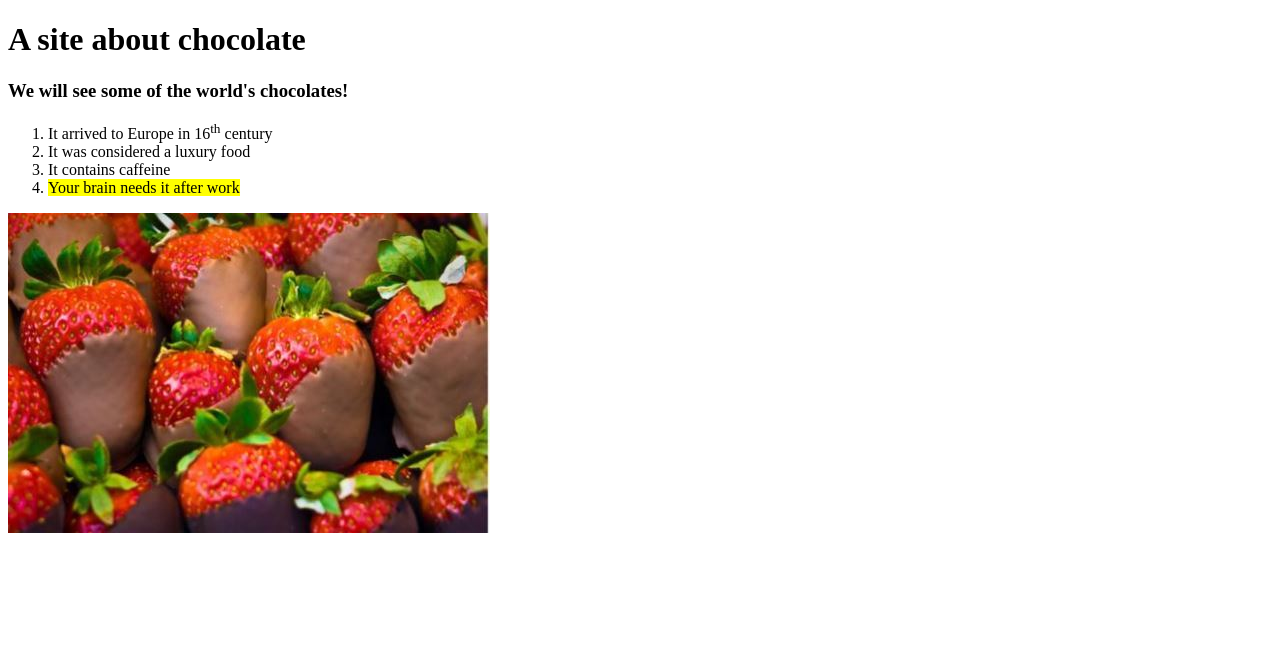
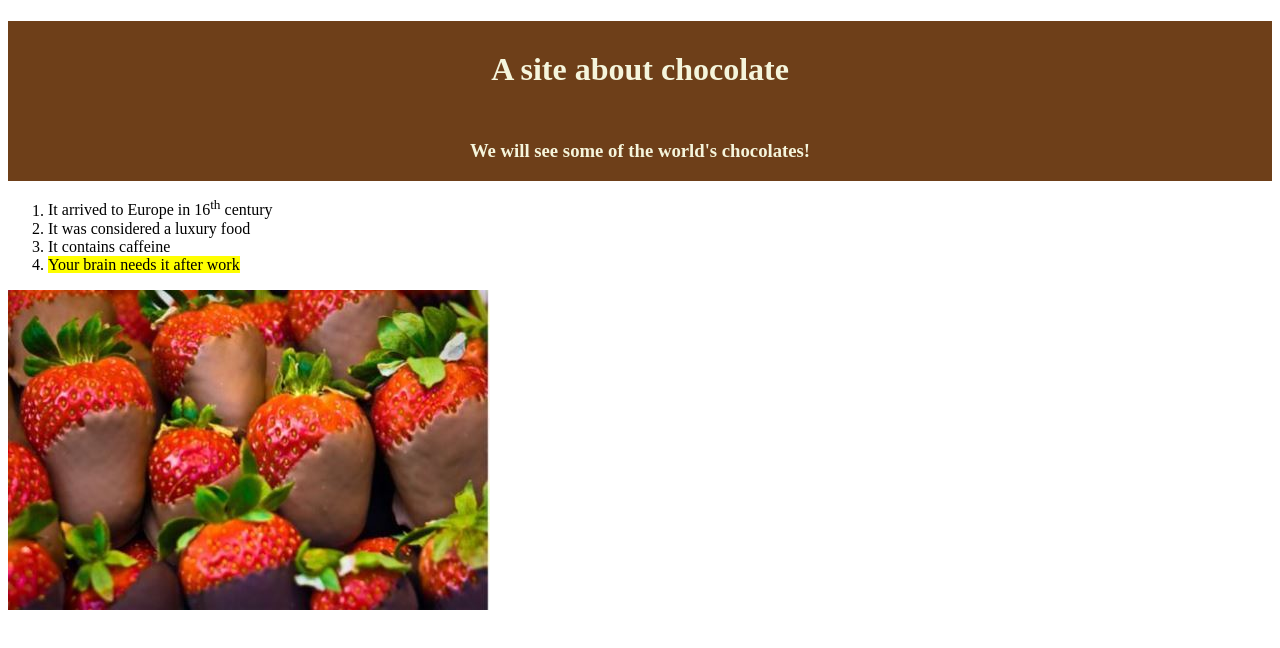
Before and after one commit to alelelli/alexandraWEB2GitTest, a plain HTML site: page index.html in a window 1280 px wide. Drawn offline with Linux system fonts and the light colour scheme.

Commit message:
Introduction to WEB tools Assignment 2

```diff
--- a/css/mystyles.css
+++ b/css/mystyles.css
@@ -3,11 +3,8 @@
     width:100%;
     height: 160px;
 }
-.jumbotron2 h1,h3 {
+.jumbotron h1,h3 {
     color: #F5F5DC;
     text-align: center;
     padding-top: 30px;
 }
-.rocks p, td {
-font-family: Arial, Helvetica, sans-serif
-}
--- a/index.html
+++ b/index.html
@@ -5,15 +5,14 @@
     <meta charset="UTF-8">
     <meta name="viewport" content="width=device-width, initial-scale=1.0">
     <meta http-equiv="X-UA-Compatible" content="ie=edge">
+    <link rel="stylesheet" href="css/mystyles.css">
     <title>Choco Home</title>
-    <link rel="stylesheet" type="txt/css" href="css/mystyles.css">
 </head>
 
 <body>
+
     <div class="jumbotron">
-        <h1>
-            A site about chocolate
-        </h1>
+        <h1>A site about chocolate</h1>
         <h3>We will see some of the world's chocolates!</h3>
     </div>
     <ol>
```
